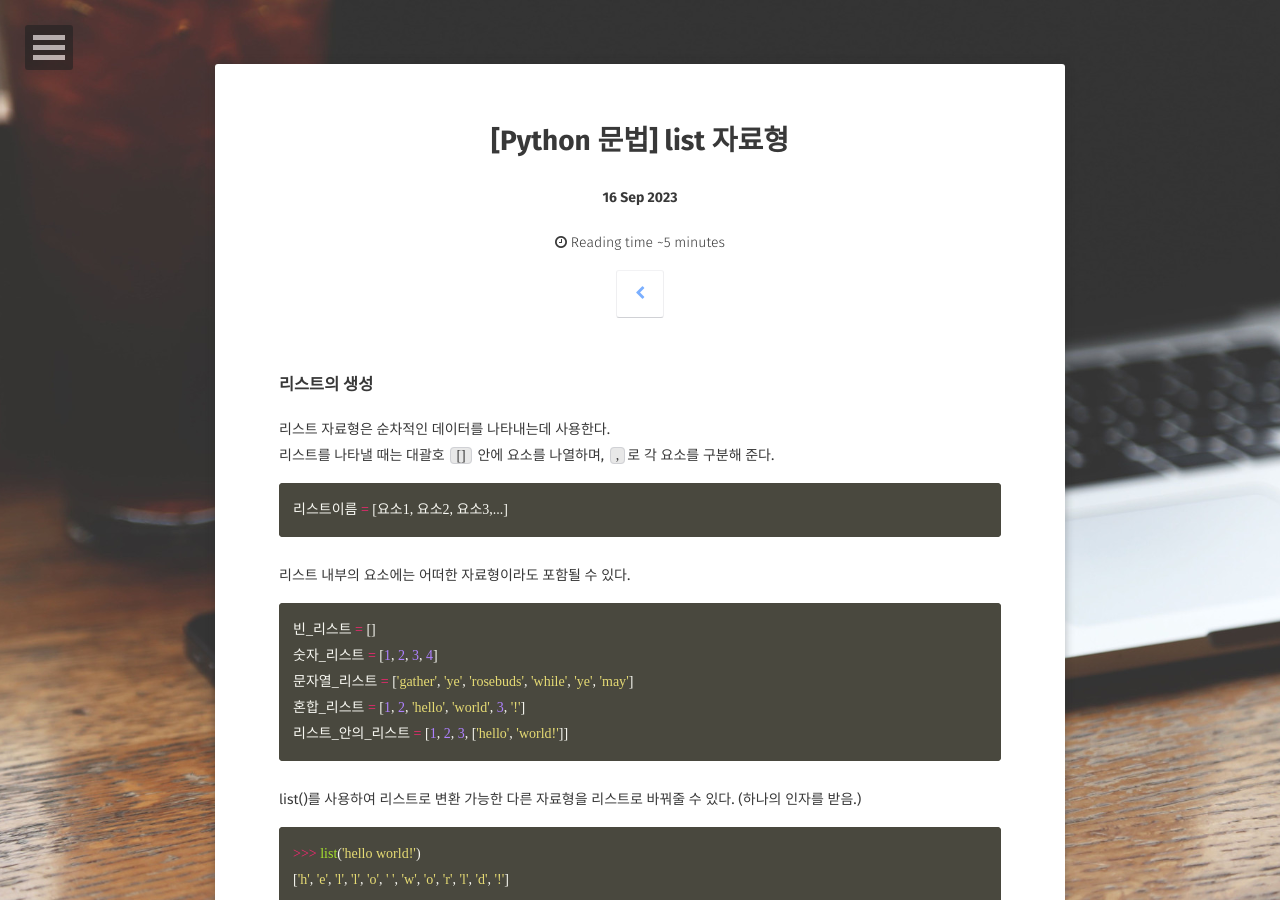
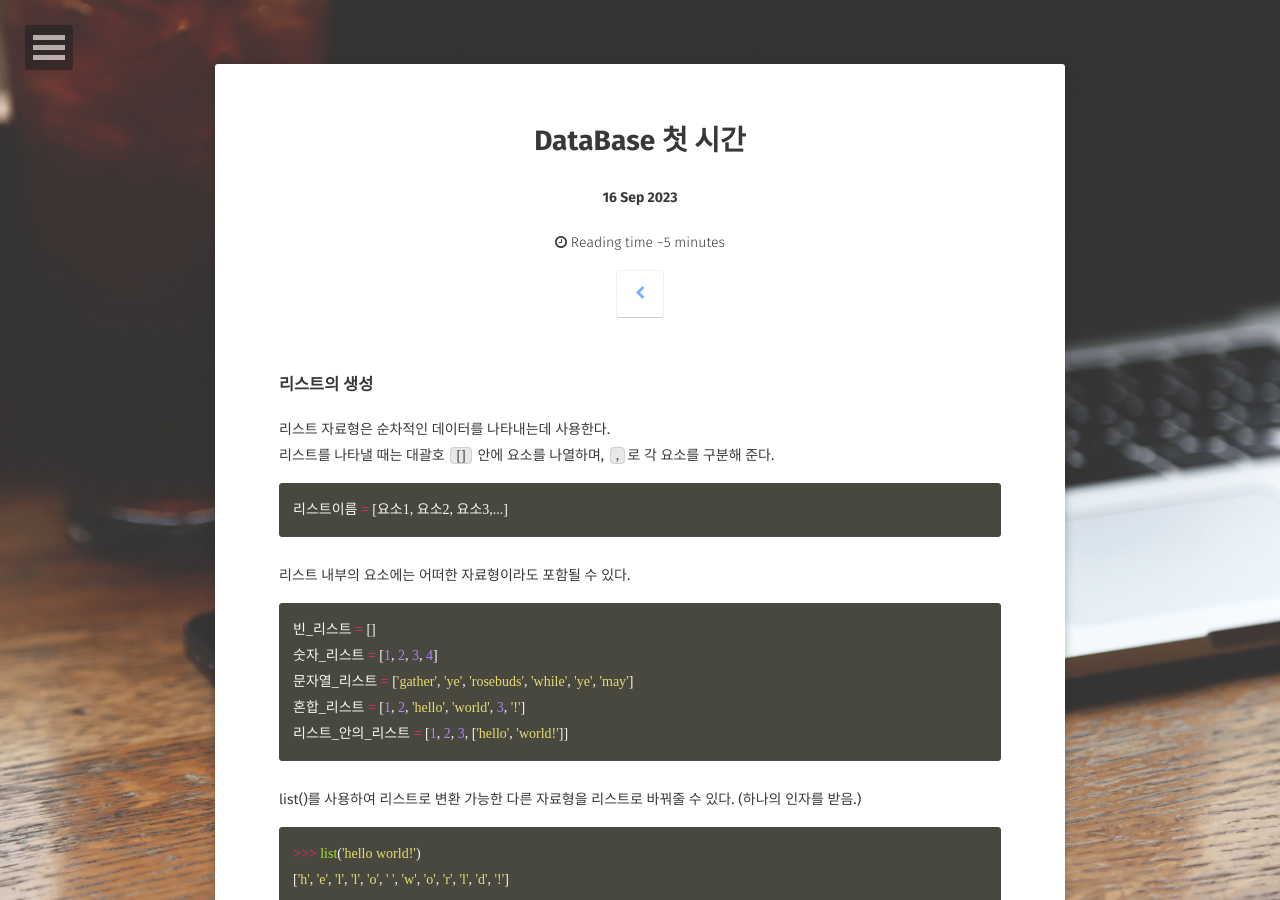
Before and after one commit to CS-myh0518/cs-myh0518.github.com, a Jekyll site: the page built from _posts/DataBase/2023-09-16-DB_1.md, in a window 1280 px wide and 900 px high. Built offline with Jekyll 4.4.1, drawn with Linux system fonts in a browser that asks for light colours; some web fonts are replaced; comment, search, counter and statistics services are not loaded.

Commit message:
Update 2023-09-16-DB_1.md

```diff
--- a/_posts/DataBase/2023-09-16-DB_1.md
+++ b/_posts/DataBase/2023-09-16-DB_1.md
@@ -1,6 +1,6 @@
 ---
 layout: post
-title: '[Python 문법] list 자료형'
+title: 'DataBase 첫 시간'
 excerpt: 파이썬의 list 자료형에 대해 알아보자.
 category: DataBase
 tags:
```
